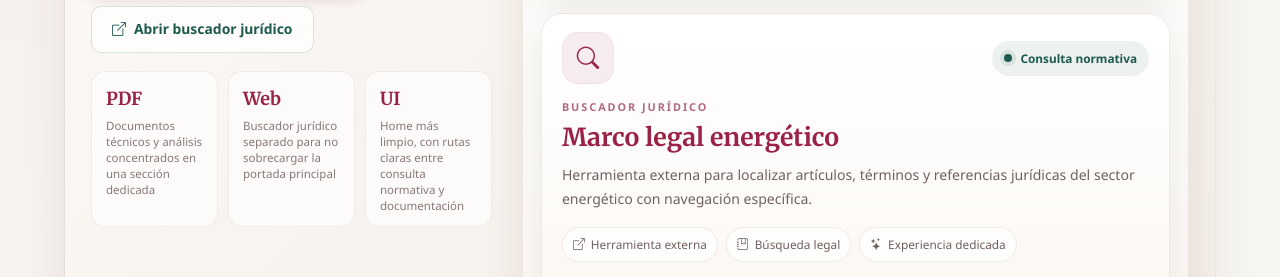
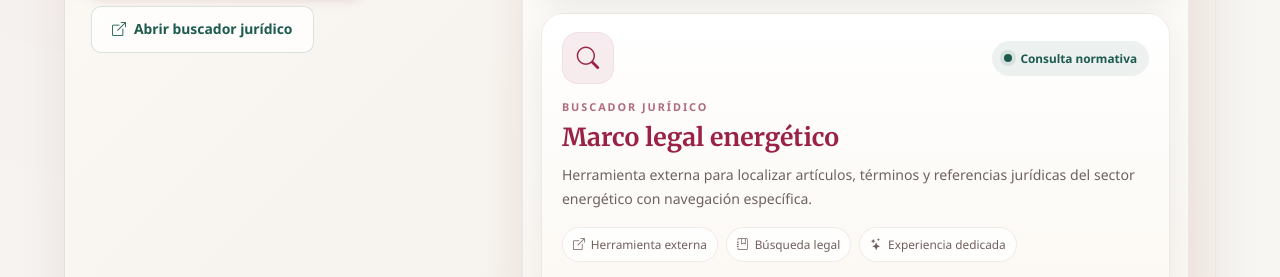
Before and after one commit to JSCEG/SENER_Analisis_Requisitos, a website: page index.html in a window 1280 px wide. Shown: the part 1087-1364 px from the top of the page. Drawn offline with nearby package versions, Linux system fonts and the light colour scheme.

Commit message:
Refine legal feature section on home

```diff
--- a/index.html
+++ b/index.html
@@ -239,30 +239,6 @@
             transform: translateY(-1px);
             border-color: rgba(30, 91, 79, 0.28);
             box-shadow: 0 10px 22px rgba(30, 91, 79, 0.1);
-        }
-        .idx-legal-metrics {
-            display: grid;
-            grid-template-columns: repeat(3, minmax(0, 1fr));
-            gap: 10px;
-        }
-        .idx-legal-metric {
-            padding: 12px 14px;
-            border-radius: 14px;
-            background: rgba(255, 255, 255, 0.62);
-            border: 1px solid rgba(107, 15, 26, 0.07);
-        }
-        .idx-legal-metric strong {
-            display: block;
-            font-family: var(--font-family-headings);
-            font-size: 1.12rem;
-            color: var(--color-gobmx-guinda);
-            margin-bottom: 4px;
-        }
-        .idx-legal-metric span {
-            display: block;
-            font-size: 0.72rem;
-            color: #897878;
-            line-height: 1.4;
         }
         .idx-legal-panel {
             position: relative;
@@ -607,7 +583,6 @@
             .idx-hero { padding: 40px 20px 36px; }
             .idx-grid { grid-template-columns: 1fr; }
             .idx-legal-grid { grid-template-columns: 1fr; padding: 18px; }
-            .idx-legal-metrics { grid-template-columns: 1fr; }
             .idx-legal-copy { padding: 6px 2px 0; }
             .idx-legal-panel { border-radius: 22px; }
             .idx-legal-stack { padding: 12px; }
@@ -726,20 +701,6 @@
                         </a>
                     </div>
 
-                    <div class="idx-legal-metrics" aria-label="Resumen del buscador">
-                        <div class="idx-legal-metric">
-                            <strong>PDF</strong>
-                            <span>Documentos técnicos y análisis concentrados en una sección dedicada</span>
-                        </div>
-                        <div class="idx-legal-metric">
-                            <strong>Web</strong>
-                            <span>Buscador jurídico separado para no sobrecargar la portada principal</span>
-                        </div>
-                        <div class="idx-legal-metric">
-                            <strong>UI</strong>
-                            <span>Home más limpio, con rutas claras entre consulta normativa y documentación</span>
-                        </div>
-                    </div>
                 </div>
 
                 <div class="idx-legal-panel">
```
